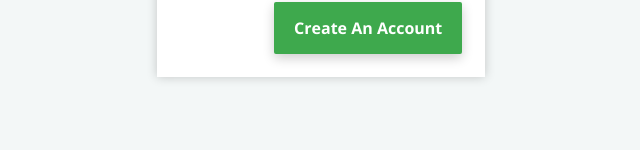
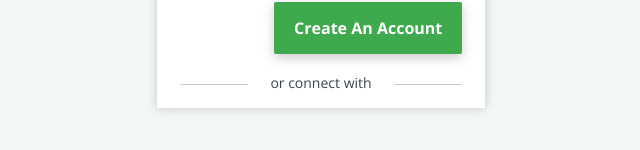
Before and after one commit to fatemehkarimi/reverse-engineering-with-react, a React (Create React App) app in the folder HackerRank- signup page/hackerrank-signup/: page / in a window 1280 px wide. Shown: the part 468-618 px from the top of the page, without its empty margins (319-959 px from the left). Built offline with nearby package versions, Linux system fonts and the light colour scheme; the HTML template or start-up script is replaced by a standard one.

Commit message:
add form horizontal line

```diff
--- a/HackerRank- signup page/hackerrank-signup/src/authForm/authForm.css
+++ b/HackerRank- signup page/hackerrank-signup/src/authForm/authForm.css
@@ -42,8 +42,24 @@
     width: 100%;
     justify-content: flex-end;
     padding: 0;
+    margin-bottom: 10%;
 }
 
 .auth-btn {
     float: right;
 }
+
+.seperator-line {
+    border-bottom: 1px solid rgba(0 0 0 / 20%);
+    width: 100%;
+    line-height: 0.1em;
+    text-align: center;
+}
+
+.seperator-label {
+    background-color: #ffffff;
+    padding: 0 8%;
+    font-family: "Open Sans", sans-serif;
+    font-size: 14px;
+    color: #39424e;
+}
--- a/HackerRank- signup page/hackerrank-signup/src/authForm/authForm.js
+++ b/HackerRank- signup page/hackerrank-signup/src/authForm/authForm.js
@@ -25,6 +25,9 @@
           <div className="auth-btn-container">
             <button className="ui-btn ui-btn-large auth-btn">Create An Account</button>
           </div>
+          <div className="seperator-line">
+            <span className="seperator-label">or connect with</span>
+          </div>
         </div>
       </div>
     );
```
